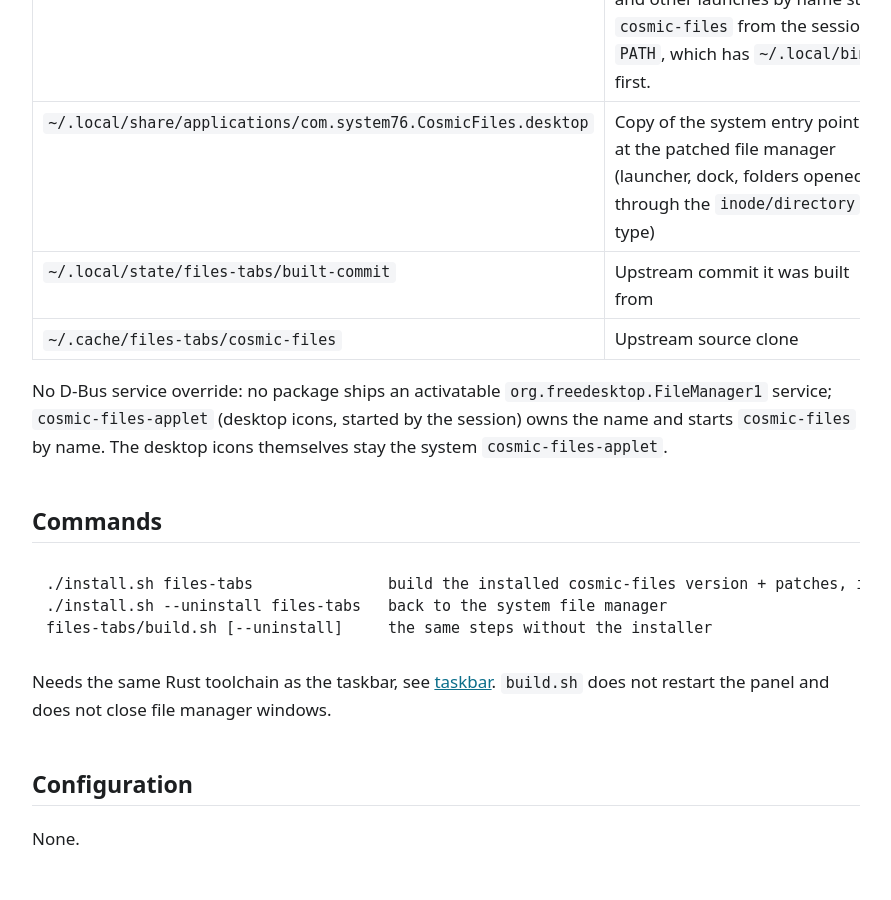
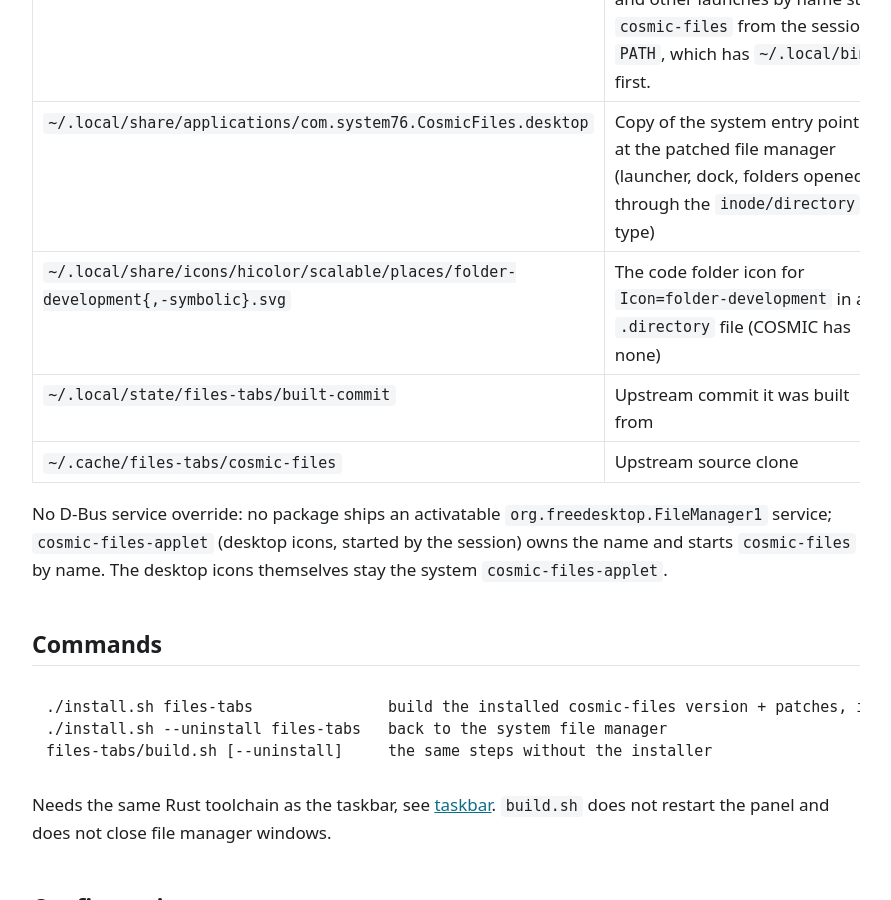
Before and after one commit to jwillmer/cosmic-desktop-extras, a Jekyll site: the page built from docs/files-tabs.md, in a window 1280 px wide and 900 px high, scrolled down 1875 px. Shown: the whole window, without its empty margins (194-1085 px from the left). Built offline with Jekyll 4.4.1, drawn with Linux system fonts in a browser that asks for light colours; our own code applies the rules of GitHub Pages for plain Markdown files.

Commit message:
files-tabs: install a COSMIC-style code folder icon
COSMIC's icon theme has no code folder, so Icon=folder-development in a .directory file showed a plain folder. build.sh now installs folder-development (colour and symbolic, derived from COSMIC's folder-music under CC BY-SA 4.0) into the user's hicolor theme, and --uninstall removes it.

Co-Authored-By: Claude Opus 5.5 <noreply@anthropic.com>

```diff
--- a/docs/files-tabs.md
+++ b/docs/files-tabs.md
@@ -63,6 +63,7 @@ Icon=folder-development
 | `~/.local/bin/cosmic-files-tabs` | The patched file manager |
 | `~/.local/bin/cosmic-files` | Link to it. "Show in folder" in other apps (`org.freedesktop.FileManager1`, served by `cosmic-files-applet`) and other launches by name start `cosmic-files` from the session `PATH`, which has `~/.local/bin` first. |
 | `~/.local/share/applications/com.system76.CosmicFiles.desktop` | Copy of the system entry pointing at the patched file manager (launcher, dock, folders opened through the `inode/directory` type) |
+| `~/.local/share/icons/hicolor/scalable/places/folder-development{,-symbolic}.svg` | The code folder icon for `Icon=folder-development` in a `.directory` file (COSMIC has none) |
 | `~/.local/state/files-tabs/built-commit` | Upstream commit it was built from |
 | `~/.cache/files-tabs/cosmic-files` | Upstream source clone |
 
```
Also changed, not shown: files-tabs/README.md, files-tabs/icons/README.md (added), files-tabs/icons/folder-development-symbolic.svg (added), files-tabs/icons/folder-development.svg (added), 1 other file.
